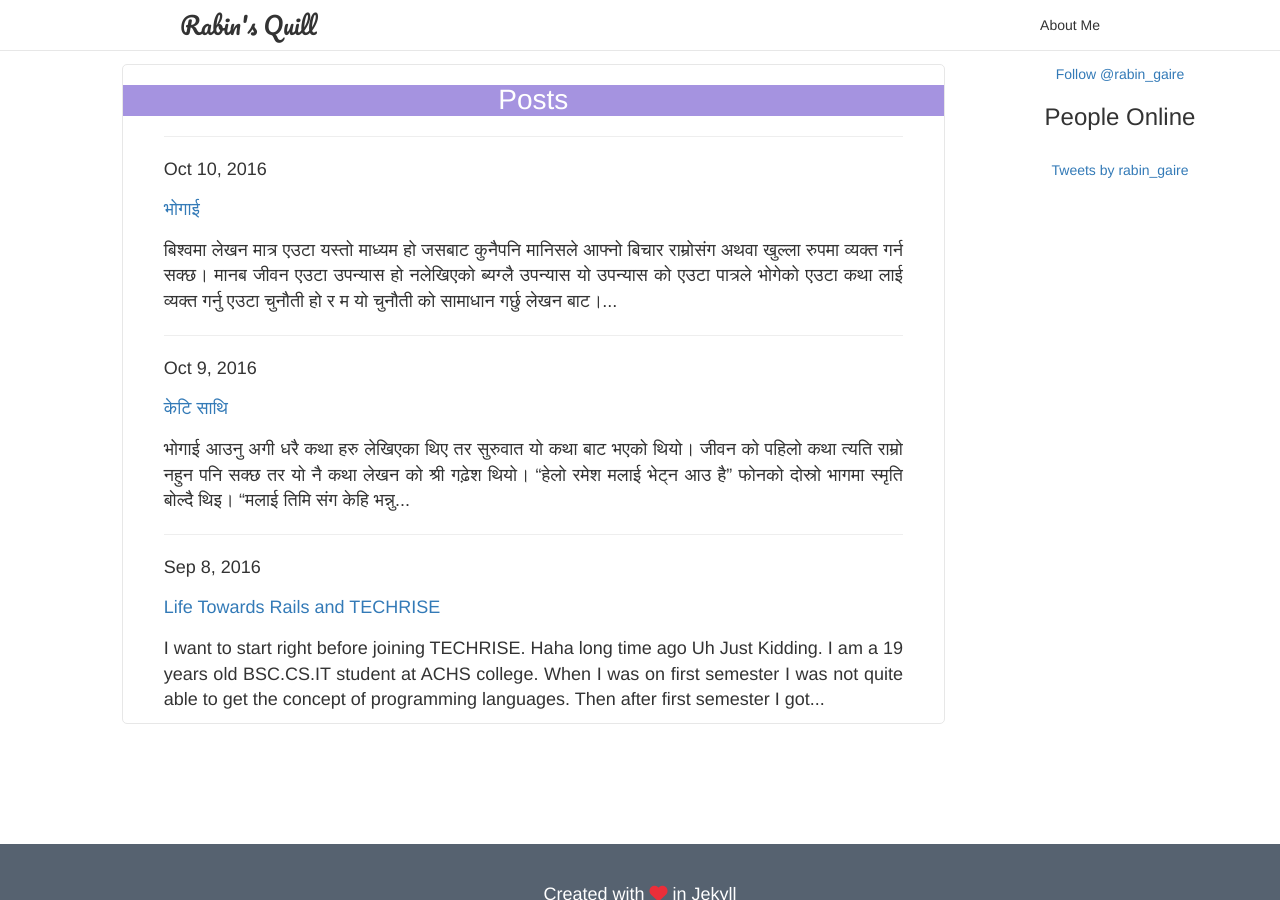
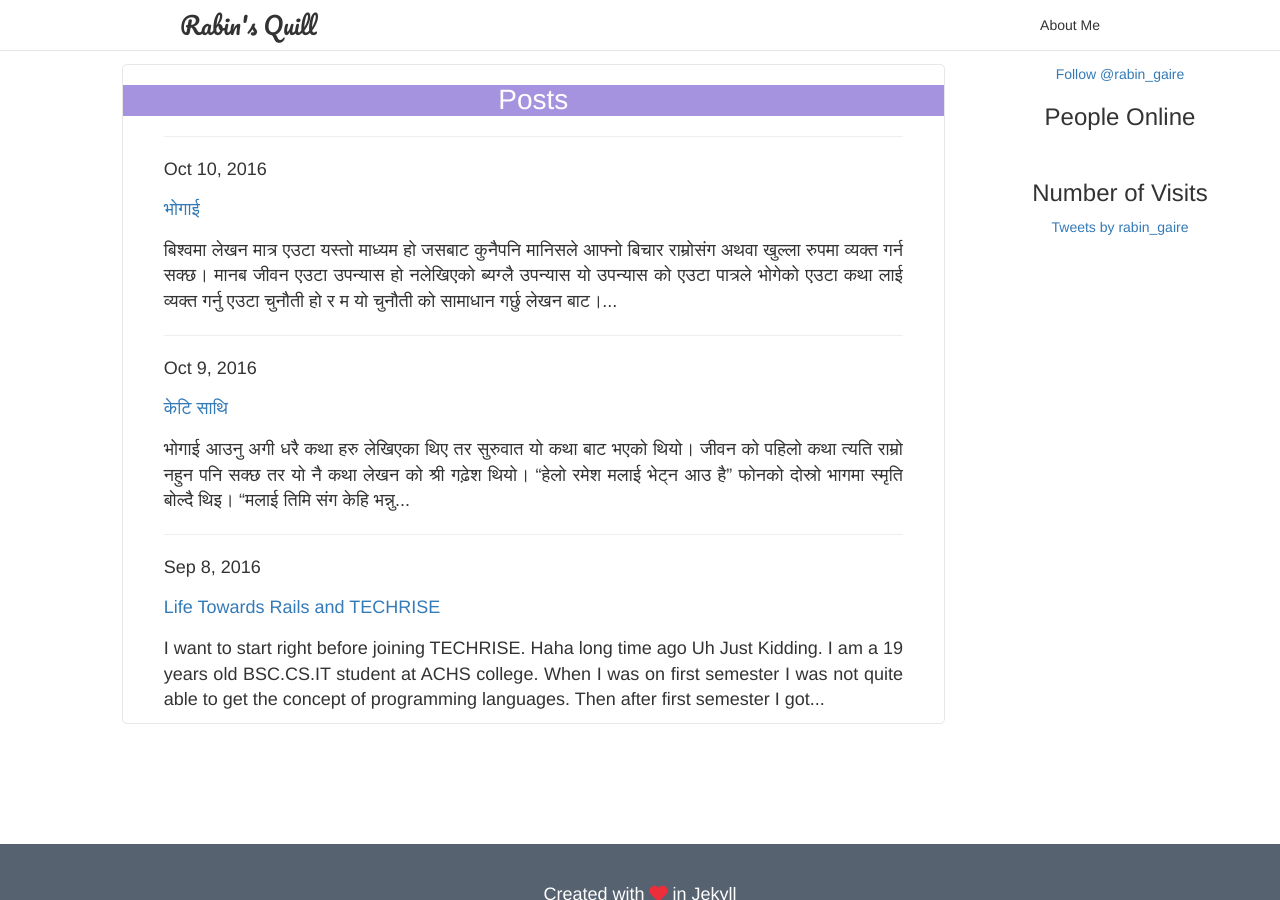
Before and after one commit to rabingaire/rabingaire.github.io, a Jekyll site: the page built from index.html, in a window 1280 px wide and 900 px high. Built offline with Jekyll 4.4.1, drawn with Linux system fonts in a browser that asks for light colours; nearby versions of some CDN libraries; a script that is not in the unit is left out; comment, search, counter and statistics services are not loaded.

Commit message:
minor changes

```diff
--- a/_includes/hit-counter.html
+++ b/_includes/hit-counter.html
@@ -1,4 +1,5 @@
 <br/>
+<h3>Number of Visits</h3>
 <script type="text/javascript" src="http://counter9.01counter.com/private/counter.js?c=7d6b1e786d6a262ef1b4ce29d08b2111"></script>
 <noscript><a href="http://www.freecounterstat.com" title="free web page counter"><img src="http://counter9.01counter.com/private/freecounterstat.php?c=7d6b1e786d6a262ef1b4ce29d08b2111" border="0" title="free web page counter" alt="free web page counter"></a>
 </noscript>
```
